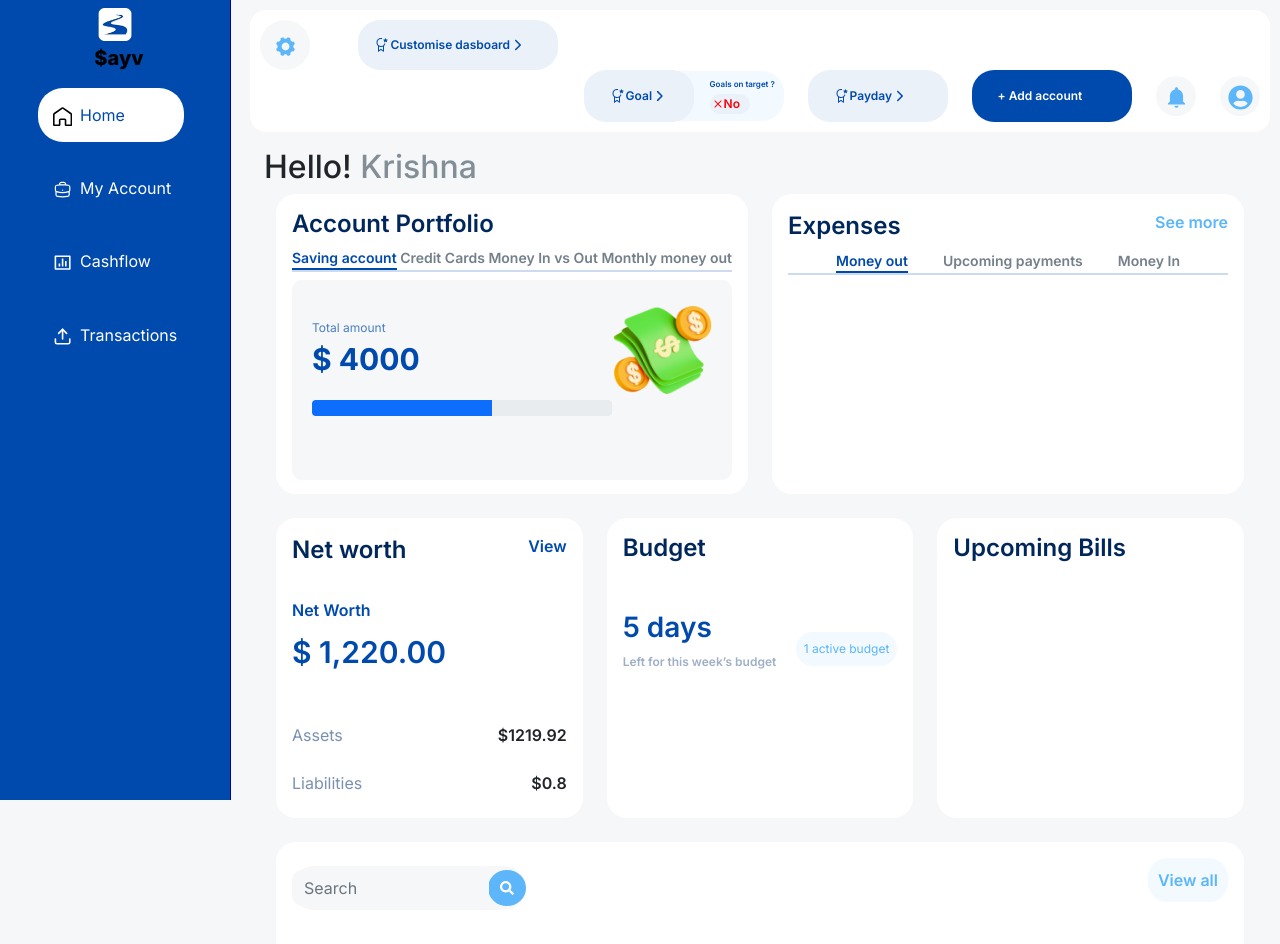
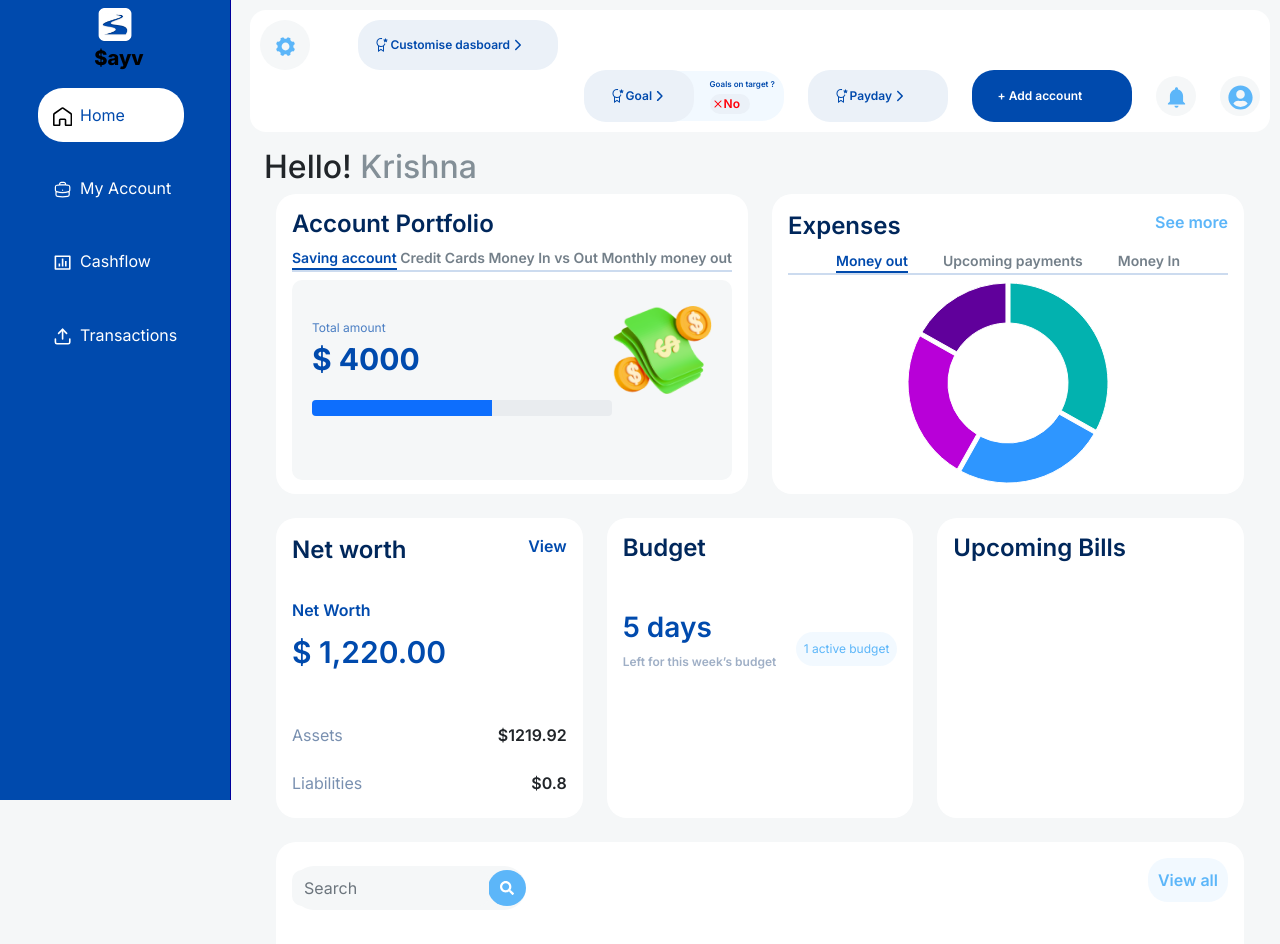
Before and after one commit to Arul-1911/savy-frontend-user, a React (Create React App) app: page /user/dashboard in a window 1280 px wide. Shown: the top 944 px of the page. Built offline with nearby package versions, Linux system fonts and the light colour scheme; sample sign-in values are in the browser's storage.

Commit message:
Add pie chart

```diff
--- a/src/pages/Dashboard.js
+++ b/src/pages/Dashboard.js
@@ -8,13 +8,21 @@ import {
   ProgressBar,
   Row,
 } from "react-bootstrap";
-import { FaGuitar, FaUsers } from "react-icons/fa";
-import Skeleton from "react-loading-skeleton";
-import { getError, toastOptions } from "../utils/error";
+// import Skeleton from "react-loading-skeleton";
+// import { getError, toastOptions } from "../utils/error";
 import { MotionDiv } from "../components";
 import DashboardCard from "../components/layout/DasboardCard";
 import "./Dashboard.css";
 import SearchField from "../components/layout/SearchField";
+import Stack from "@mui/material/Stack";
+import { PieChart } from "@mui/x-charts/PieChart";
+
+const data = [
+  { label: "Group A", value: 400 },
+  { label: "Group B", value: 300 },
+  { label: "Group C", value: 300 },
+  { label: "Group D", value: 200 },
+];
 
 export default function Dashboard() {
   const [accountPortfolioActive, setAccountPortfolioActive] = useState(1);
@@ -227,6 +235,25 @@ export default function Dashboard() {
                     Money In
                   </li>
                 </ul>
+
+                <div className="mt-2">
+                  <Stack direction="row">
+                    <PieChart
+                      series={[
+                        {
+                          paddingAngle: 2,
+                          innerRadius: 60,
+                          outerRadius: 100,
+                          data,
+                        },
+                      ]}
+                      margin={{ right: 5 }}
+                      width={200}
+                      height={200}
+                      legend={{ hidden: true }}
+                    />
+                  </Stack>
+                </div>
               </DashboardCard>
             </Col>
           </Row>
```
